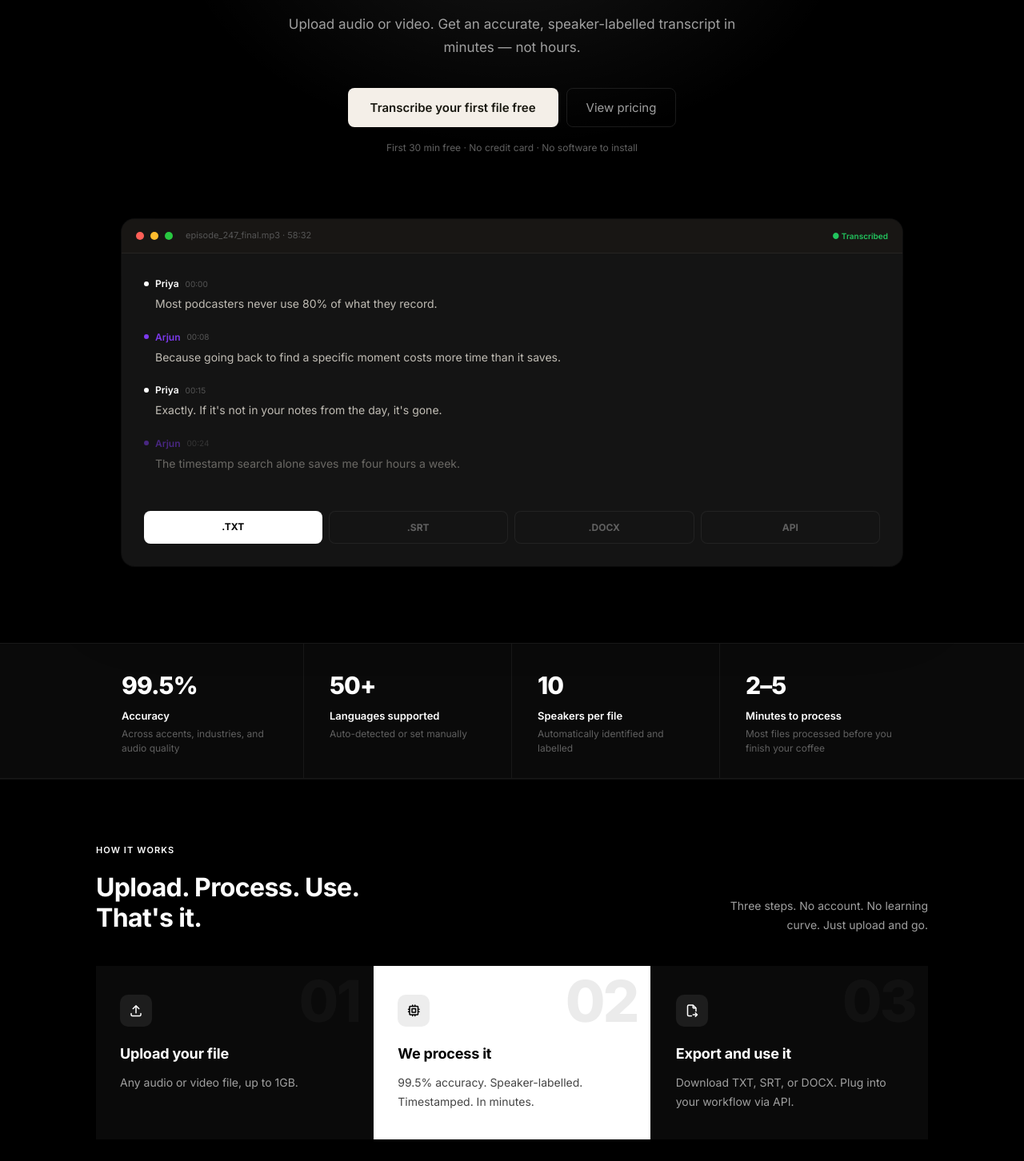
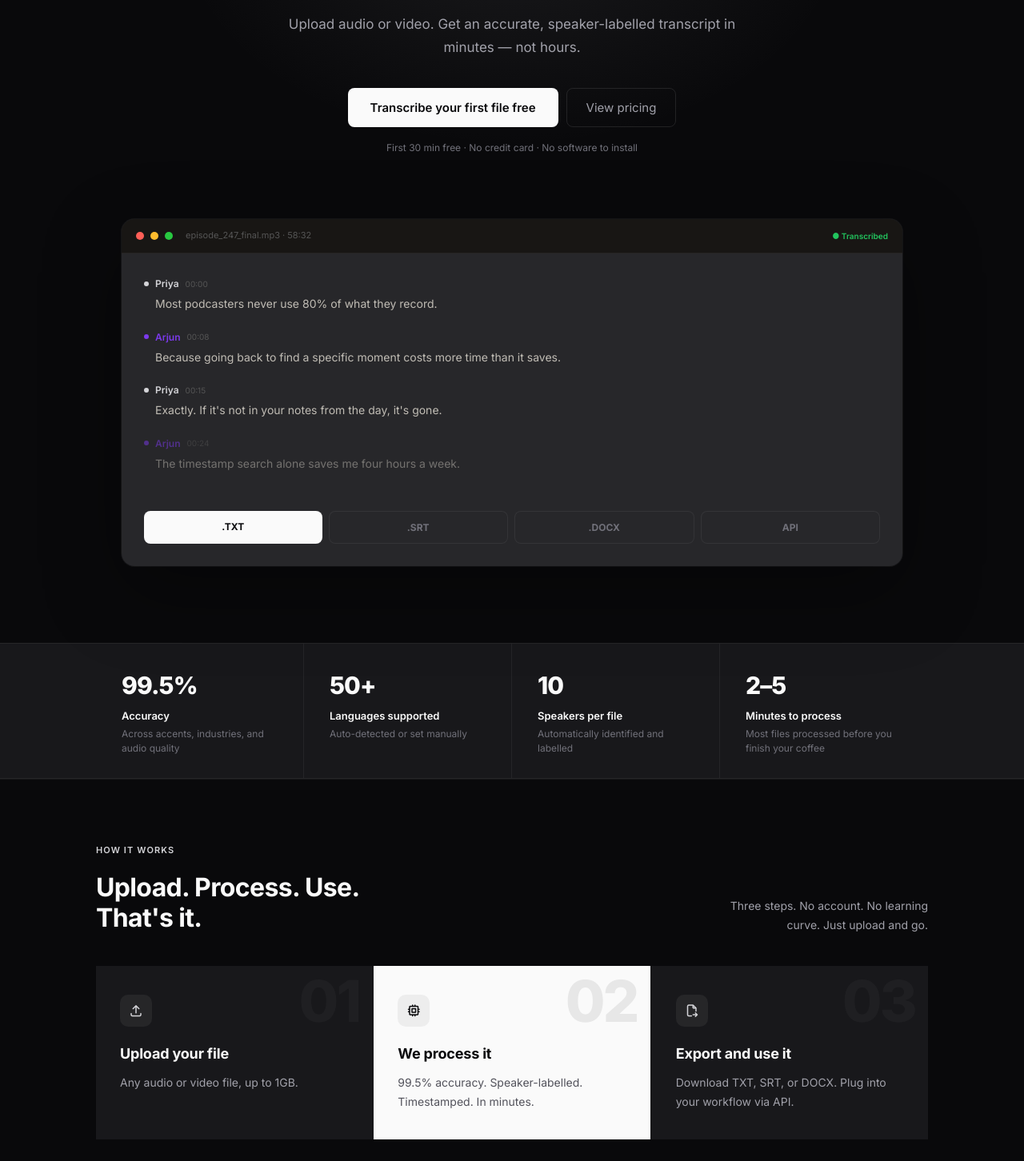
Before and after one commit to rahulnoesis/mediascriber, a React (Vite) app: page / in a window 1280 px wide. Shown: the part 398-1850 px from the top of the page at 80% size. Built offline with nearby package versions, Linux system fonts and the light colour scheme.

Commit message:
Color: warm zinc (#09090B / #FAFAFA / #D4D4D8)

```diff
--- a/src/App.jsx
+++ b/src/App.jsx
@@ -1,17 +1,17 @@
 import { useState } from "react";
 
 const SANS  = "'Inter', -apple-system, BlinkMacSystemFont, sans-serif";
-const BG    = '#000000';
-const SURF  = '#0A0A0A';
-const SURF2 = '#141414';
+const BG    = '#09090B';
+const SURF  = '#18181B';
+const SURF2 = '#27272A';
 const BOR   = 'rgba(255,255,255,0.06)';
 const BORM  = 'rgba(255,255,255,0.1)';
-const TEXT  = '#FFFFFF';
-const TSUB  = '#A0A0A0';
-const TMUTE = '#606060';
-const ACCENT  = '#FFFFFF';
-const ACCENTB = 'rgba(255,255,255,0.08)';
-const ACCENTD = '#E0E0E0';
+const TEXT  = '#FAFAFA';
+const TSUB  = '#A1A1AA';
+const TMUTE = '#71717A';
+const ACCENT  = '#D4D4D8';
+const ACCENTB = 'rgba(255,255,255,0.06)';
+const ACCENTD = '#A1A1AA';
 const GRN   = '#22C55E';
 const GRNB  = 'rgba(34,197,94,0.1)';
 
@@ -208,7 +208,7 @@ export default function App() {
         <div style={{ ...wrap, display: 'flex', alignItems: 'center', height: 54 }}>
           <div style={{ display: 'flex', alignItems: 'center', gap: 8, marginRight: 'auto' }}>
             <div style={{ width: 26, height: 26, borderRadius: 7, background: ACCENT, display: 'flex', alignItems: 'center', justifyContent: 'center' }}>
-              <i className="ti ti-microphone" style={{ fontSize: 13, color: '#000' }} />
+              <i className="ti ti-microphone" style={{ fontSize: 13, color: BG }} />
             </div>
             <span style={{ fontSize: 14, fontWeight: 700, color: TEXT, letterSpacing: '-0.02em' }}>MediaScriber</span>
           </div>
@@ -240,7 +240,7 @@ export default function App() {
             Upload audio or video. Get an accurate, speaker-labelled transcript in minutes — not hours.
           </p>
           <div className="fade-up hero-b" style={{ display: 'flex', gap: 10, justifyContent: 'center', marginBottom: 16 }}>
-            <button className="btn-pri" style={{ fontFamily: SANS, background: '#F4EFE8', color: '#18170F', fontSize: 15, fontWeight: 600, border: 'none', padding: '14px 28px', borderRadius: 8, minHeight: 48 }}>
+            <button className="btn-pri" style={{ fontFamily: SANS, background: TEXT, color: BG, fontSize: 15, fontWeight: 600, border: 'none', padding: '14px 28px', borderRadius: 8, minHeight: 48 }}>
               Transcribe your first file free
             </button>
             <button className="btn-sec" style={{ fontFamily: SANS, background: 'transparent', color: TSUB, fontSize: 15, border: `1px solid ${BORM}`, padding: '14px 24px', borderRadius: 8, minHeight: 48 }}>
@@ -275,8 +275,8 @@ export default function App() {
           </div>
           <div style={{ padding: '16px 28px 28px', display: 'flex', gap: 8 }}>
             {['.TXT', '.SRT', '.DOCX', 'API'].map((f, i) => (
-              <div key={i} style={{ flex: 1, background: i === 0 ? '#fff' : SURF2, borderRadius: 8, padding: '10px 0', textAlign: 'center', cursor: 'pointer', border: i === 0 ? 'none' : `1px solid ${BOR}` }}>
-                <div style={{ fontFamily: SANS, fontSize: 12, fontWeight: 700, color: i === 0 ? '#000' : TMUTE }}>{f}</div>
+              <div key={i} style={{ flex: 1, background: i === 0 ? TEXT : SURF2, borderRadius: 8, padding: '10px 0', textAlign: 'center', cursor: 'pointer', border: i === 0 ? 'none' : `1px solid ${BOR}` }}>
+                <div style={{ fontFamily: SANS, fontSize: 12, fontWeight: 700, color: i === 0 ? BG : TMUTE }}>{f}</div>
               </div>
             ))}
           </div>
@@ -310,13 +310,13 @@ export default function App() {
           </div>
           <div className="steps-g" style={grid('repeat(3,1fr)')}>
             {HOW_STEPS.map((s, i) => (
-                <div key={i} className={i === 1 ? '' : 'card-lift'} style={{ background: i === 1 ? '#fff' : SURF, padding: '36px 30px', position: 'relative', overflow: 'hidden' }}>
-                <div style={{ fontSize: 72, fontWeight: 800, color: i === 1 ? 'rgba(0,0,0,0.08)' : 'rgba(255,255,255,0.03)', position: 'absolute', top: 8, right: 16, lineHeight: 1, letterSpacing: '-0.04em', userSelect: 'none' }}>{s.n}</div>
-                <div style={{ width: 40, height: 40, borderRadius: 10, background: i === 1 ? 'rgba(0,0,0,0.07)' : ACCENTB, display: 'flex', alignItems: 'center', justifyContent: 'center', marginBottom: 20 }}>
-                  <i className={`ti ${s.icon}`} style={{ fontSize: 18, color: i === 1 ? '#000' : ACCENT }} />
+                <div key={i} className={i === 1 ? '' : 'card-lift'} style={{ background: i === 1 ? TEXT : SURF, padding: '36px 30px', position: 'relative', overflow: 'hidden' }}>
+                <div style={{ fontSize: 72, fontWeight: 800, color: i === 1 ? `${BG}14` : 'rgba(255,255,255,0.03)', position: 'absolute', top: 8, right: 16, lineHeight: 1, letterSpacing: '-0.04em', userSelect: 'none' }}>{s.n}</div>
+                <div style={{ width: 40, height: 40, borderRadius: 10, background: i === 1 ? `${BG}0D` : ACCENTB, display: 'flex', alignItems: 'center', justifyContent: 'center', marginBottom: 20 }}>
+                  <i className={`ti ${s.icon}`} style={{ fontSize: 18, color: i === 1 ? BG : ACCENT }} />
                 </div>
-                <div style={{ fontSize: 18, fontWeight: 700, color: i === 1 ? '#000' : TEXT, marginBottom: 10, letterSpacing: '-0.01em' }}>{s.title}</div>
-                <div style={{ fontSize: 14, color: i === 1 ? '#444' : TSUB, lineHeight: 1.65 }}>{s.body}</div>
+                <div style={{ fontSize: 18, fontWeight: 700, color: i === 1 ? BG : TEXT, marginBottom: 10, letterSpacing: '-0.01em' }}>{s.title}</div>
+                <div style={{ fontSize: 14, color: i === 1 ? '#52525B' : TSUB, lineHeight: 1.65 }}>{s.body}</div>
               </div>
             ))}
           </div>
@@ -353,7 +353,7 @@ export default function App() {
               <p style={{ fontSize: 14, color: TSUB, lineHeight: 1.75, marginBottom: 24 }}>
                 {FOR_WHO[activeWho].body}
               </p>
-              <button className="btn-pri" style={{ fontFamily: SANS, background: '#F4EFE8', color: '#18170F', fontSize: 13, fontWeight: 600, border: 'none', padding: '10px 20px', borderRadius: 7, minHeight: 44 }}>
+              <button className="btn-pri" style={{ fontFamily: SANS, background: TEXT, color: BG, fontSize: 13, fontWeight: 600, border: 'none', padding: '10px 20px', borderRadius: 7, minHeight: 44 }}>
                 Try it free →
               </button>
             </div>
@@ -424,21 +424,21 @@ export default function App() {
             {TIERS.map((t, i) => (
               <div key={i} className={t.prime ? '' : 'card-lift'} style={{ background: t.prime ? TEXT : BG, padding: '28px 20px', position: 'relative' }}>
                 {t.prime && (
-                  <div style={{ position: 'absolute', top: -11, left: '50%', transform: 'translateX(-50%)', background: '#F4EFE8', color: '#18170F', fontSize: 10, fontWeight: 700, padding: '3px 10px', borderRadius: 100, whiteSpace: 'nowrap', fontFamily: SANS }}>
+                  <div style={{ position: 'absolute', top: -11, left: '50%', transform: 'translateX(-50%)', background: TEXT, color: BG, fontSize: 10, fontWeight: 700, padding: '3px 10px', borderRadius: 100, whiteSpace: 'nowrap', fontFamily: SANS }}>
                     Most popular
                   </div>
                 )}
                 <div style={{ fontSize: 11, fontWeight: 700, textTransform: 'uppercase', letterSpacing: '0.08em', color: t.prime ? '#6A6860' : TMUTE, marginBottom: 10 }}>{t.name}</div>
-                <div style={{ fontSize: 30, fontWeight: 800, color: t.prime ? '#18170F' : TEXT, letterSpacing: '-0.03em', marginBottom: 2 }}>{t.price}</div>
+                <div style={{ fontSize: 30, fontWeight: 800, color: t.prime ? BG : TEXT, letterSpacing: '-0.03em', marginBottom: 2 }}>{t.price}</div>
                 <div style={{ fontSize: 12, color: t.prime ? '#A8A49C' : TMUTE, marginBottom: 16 }}>{t.period}</div>
-                <div style={{ fontSize: 12, color: t.prime ? '#6A6860' : TSUB, lineHeight: 1.55, marginBottom: 20, paddingBottom: 16, borderBottom: `1px solid ${t.prime ? 'rgba(0,0,0,0.08)' : BOR}` }}>{t.note}</div>
+                <div style={{ fontSize: 12, color: t.prime ? TSUB : TSUB, lineHeight: 1.55, marginBottom: 20, paddingBottom: 16, borderBottom: `1px solid ${t.prime ? 'rgba(0,0,0,0.08)' : BOR}` }}>{t.note}</div>
                 {t.items.map((item, ii) => (
                   <div key={ii} style={{ display: 'flex', gap: 8, alignItems: 'flex-start', marginBottom: 9 }}>
                     <i className="ti ti-check" style={{ fontSize: 12, color: t.prime ? '#16A34A' : GRN, marginTop: 3, flexShrink: 0 }} />
-                    <span style={{ fontSize: 12, color: t.prime ? '#18170F' : TSUB, lineHeight: 1.45 }}>{item}</span>
+                    <span style={{ fontSize: 12, color: t.prime ? BG : TSUB, lineHeight: 1.45 }}>{item}</span>
                   </div>
                 ))}
-                <button className={t.prime ? 'btn-pri' : 'btn-sec'} style={{ fontFamily: SANS, width: '100%', background: t.prime ? '#000' : 'transparent', color: t.prime ? '#fff' : TSUB, fontSize: 12, fontWeight: 600, border: `1px solid ${t.prime ? '#000' : BORM}`, padding: '10px 0', borderRadius: 6, minHeight: 44, marginTop: 20 }}>
+                <button className={t.prime ? 'btn-pri' : 'btn-sec'} style={{ fontFamily: SANS, width: '100%', background: t.prime ? BG : 'transparent', color: t.prime ? TEXT : TSUB, fontSize: 12, fontWeight: 600, border: `1px solid ${t.prime ? BG : BORM}`, padding: '10px 0', borderRadius: 6, minHeight: 44, marginTop: 20 }}>
                   {t.cta}
                 </button>
               </div>
@@ -473,7 +473,7 @@ export default function App() {
       <section style={{ padding: '0 32px 96px', ...wrap }}>
         <div style={{ background: '#F4EFE8', borderRadius: 20, padding: '64px 48px', display: 'grid', gridTemplateColumns: '1fr auto', gap: 48, alignItems: 'center', boxShadow: '0 32px 80px rgba(0,0,0,0.25)' }}>
           <div>
-            <h2 style={{ fontSize: 36, fontWeight: 700, lineHeight: 1.15, color: '#18170F', marginBottom: 12, letterSpacing: '-0.03em' }}>
+            <h2 style={{ fontSize: 36, fontWeight: 700, lineHeight: 1.15, color: BG, marginBottom: 12, letterSpacing: '-0.03em' }}>
               Your recordings hold more<br />
               <span style={{ color: '#606060' }}>value than you're extracting</span><br />
               from them.
@@ -488,7 +488,7 @@ export default function App() {
             </div>
           </div>
           <div style={{ textAlign: 'center' }}>
-            <button className="btn-pri" style={{ fontFamily: SANS, background: '#18170F', color: '#F4EFE8', fontSize: 15, fontWeight: 700, border: 'none', padding: '14px 32px', borderRadius: 10, minHeight: 48, marginBottom: 12, whiteSpace: 'nowrap' }}>
+            <button className="btn-pri" style={{ fontFamily: SANS, background: BG, color: TEXT, fontSize: 15, fontWeight: 700, border: 'none', padding: '14px 32px', borderRadius: 10, minHeight: 48, marginBottom: 12, whiteSpace: 'nowrap' }}>
               Upload your first file →
             </button>
             <div style={{ fontSize: 12, color: '#A8A49C' }}>Free plan · No card · Cancel anytime</div>
@@ -502,7 +502,7 @@ export default function App() {
           <div>
             <div style={{ display: 'flex', alignItems: 'center', gap: 8, marginBottom: 12 }}>
               <div style={{ width: 24, height: 24, borderRadius: 6, background: ACCENT, display: 'flex', alignItems: 'center', justifyContent: 'center' }}>
-                <i className="ti ti-microphone" style={{ fontSize: 12, color: '#000' }} />
+                <i className="ti ti-microphone" style={{ fontSize: 12, color: BG }} />
               </div>
               <span style={{ fontSize: 14, fontWeight: 700, color: TEXT, letterSpacing: '-0.02em' }}>MediaScriber</span>
             </div>
```
